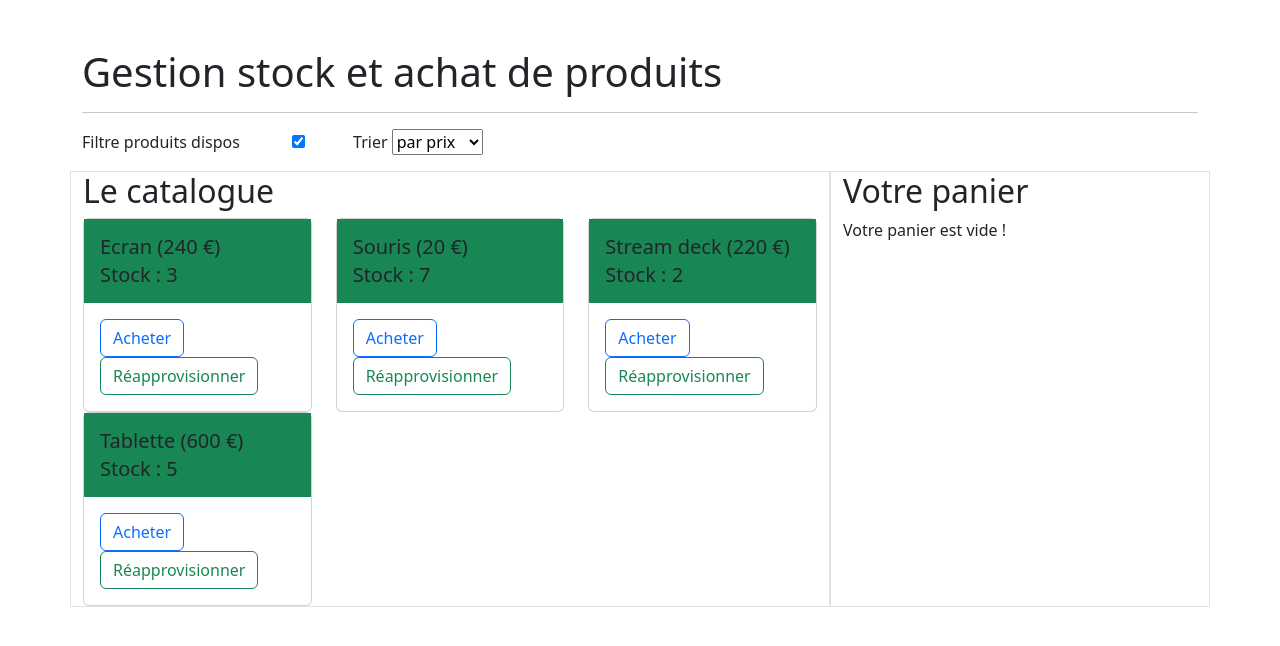
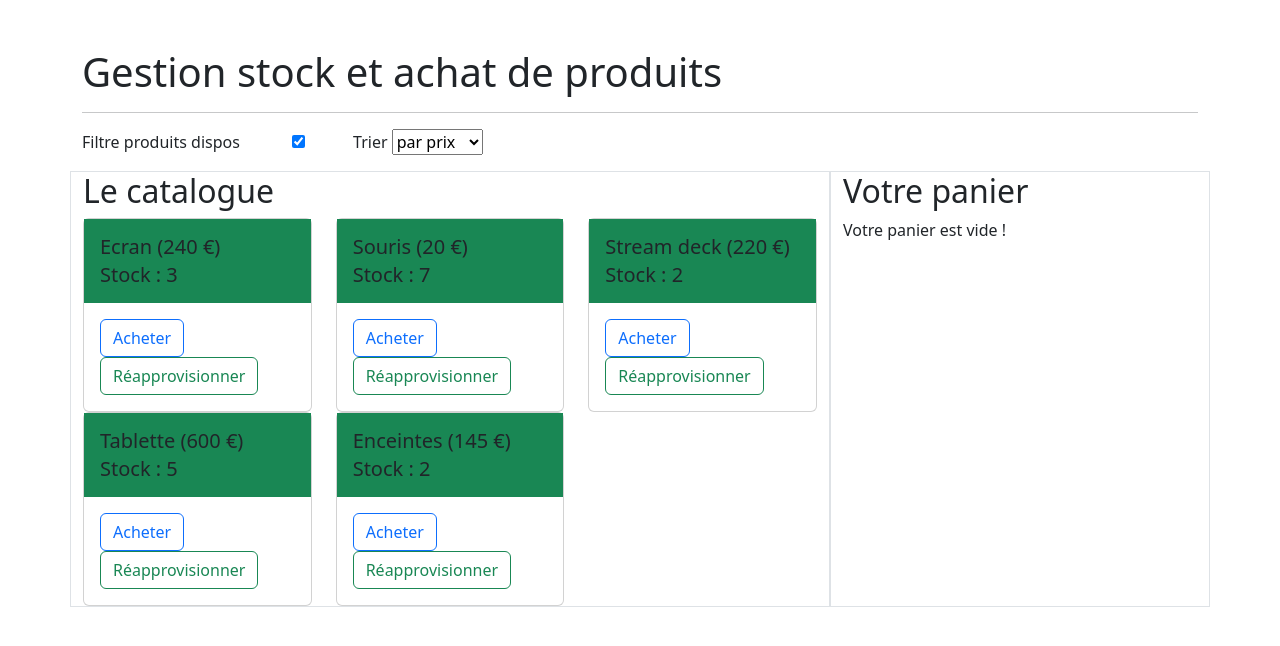
Before and after one commit to jlhusson/stocks, a Vue app: page / in a window 1280 px wide. Shown: the top 646 px of the page. Built offline with nearby package versions, Linux system fonts and the light colour scheme.

Commit message:
Nouveaux produits

```diff
--- a/src/App.vue
+++ b/src/App.vue
@@ -77,6 +77,12 @@
 			nom : 'Tablette' ,
 			prix : 600 ,
 			stock : 5
+		},
+		{
+			ident : 9 ,
+			nom : 'Enceintes' ,
+			prix : 145 ,
+			stock : 2
 		}
 	] );
 
```
